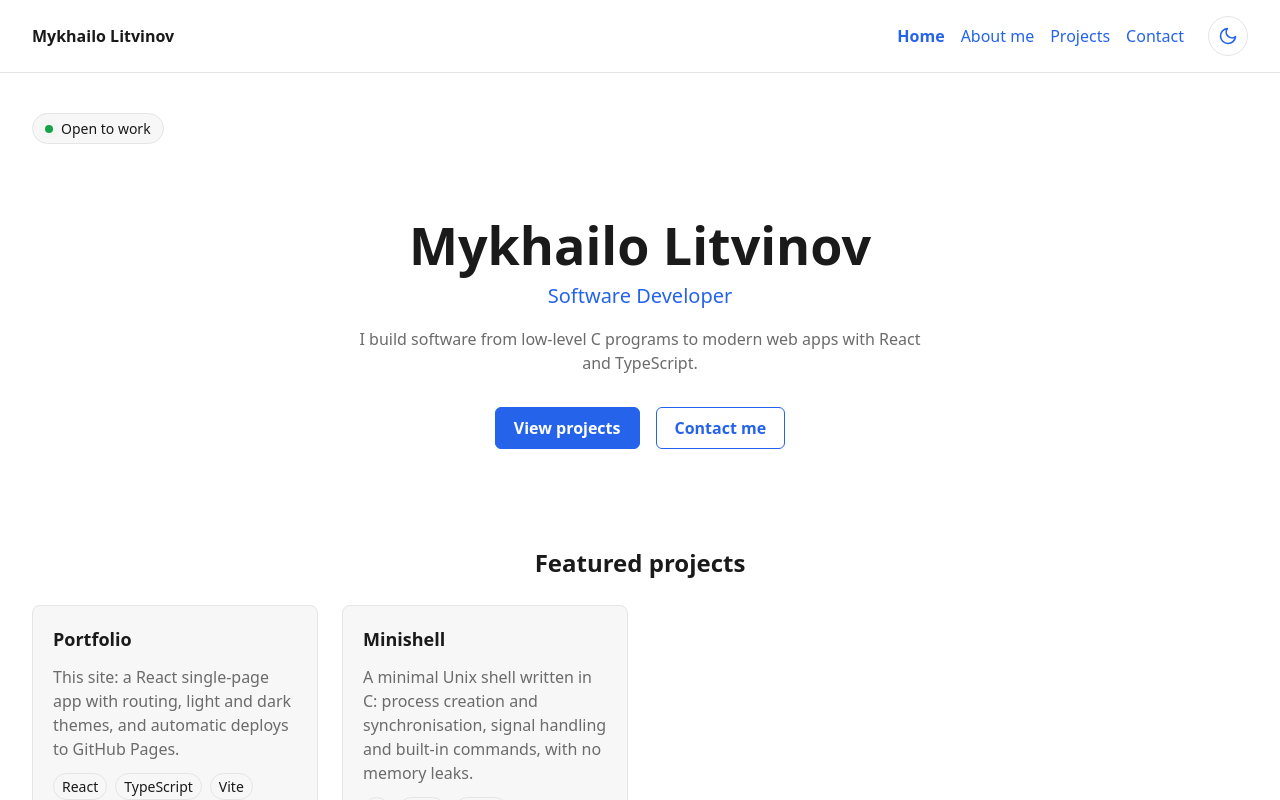
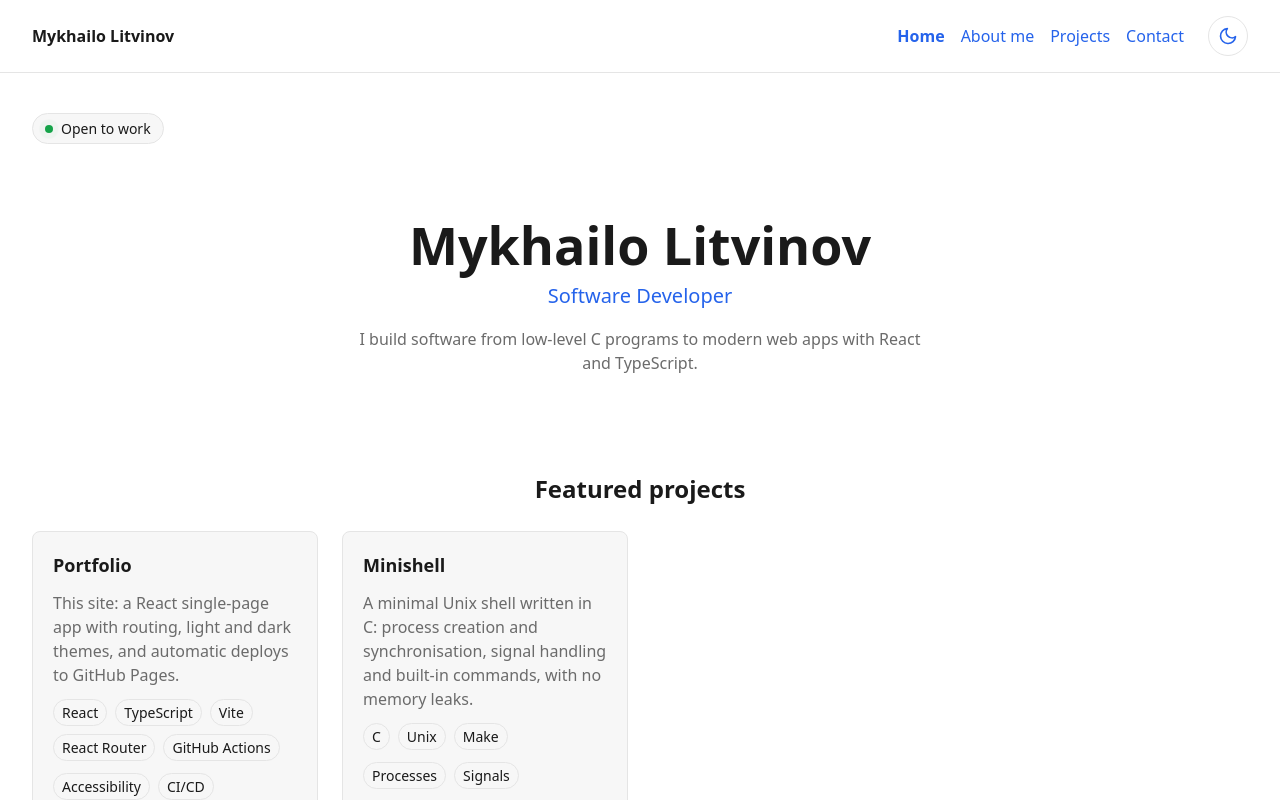
Before and after one commit to mlitvino/portfolio, a React (Vite) app: page / in a window 1280 px wide. Shown: the top 800 px of the page. Built offline with nearby package versions, Linux system fonts and the light colour scheme.

Commit message:
refac: remove buttons in hero panel

```diff
--- a/src/pages/home/HomePage.module.css
+++ b/src/pages/home/HomePage.module.css
@@ -87,14 +87,6 @@
   color: var(--color-muted);
 }
 
-.actions {
-  display: flex;
-  flex-wrap: wrap;
-  justify-content: center;
-  gap: 1rem;
-  margin-top: 2rem;
-}
-
 /* Sections */
 
 .section {
--- a/src/pages/home/sections/Hero.tsx
+++ b/src/pages/home/sections/Hero.tsx
@@ -1,7 +1,4 @@
-import { Link } from 'react-router'
-
 import { siteConfig } from '@/shared/config/site'
-import buttonStyles from '@/shared/ui/button.module.css'
 
 import styles from '../HomePage.module.css'
 import { AvailabilityBadge } from './AvailabilityBadge'
@@ -16,15 +13,6 @@ export function Hero() {
       <h1 className={styles.name}>{siteConfig.name}</h1>
       <p className={styles.role}>{siteConfig.title}</p>
       <p className={styles.tagline}>{siteConfig.tagline}</p>
-
-      <div className={styles.actions}>
-        <Link to="/projects" className={buttonStyles.button} data-variant="primary">
-          View projects
-        </Link>
-        <Link to="/contact" className={buttonStyles.button}>
-          Contact me
-        </Link>
-      </div>
     </section>
   )
 }
```
